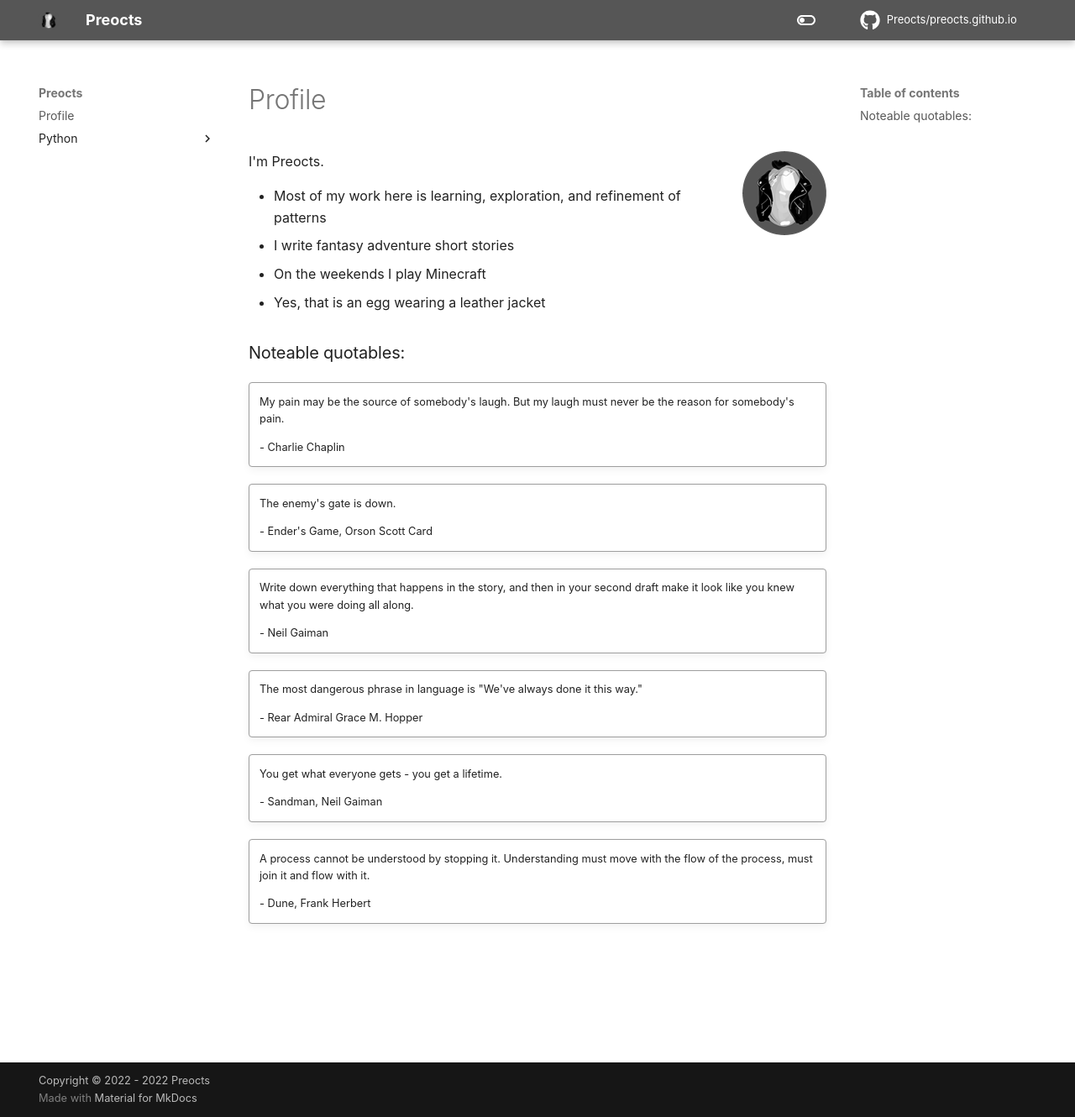
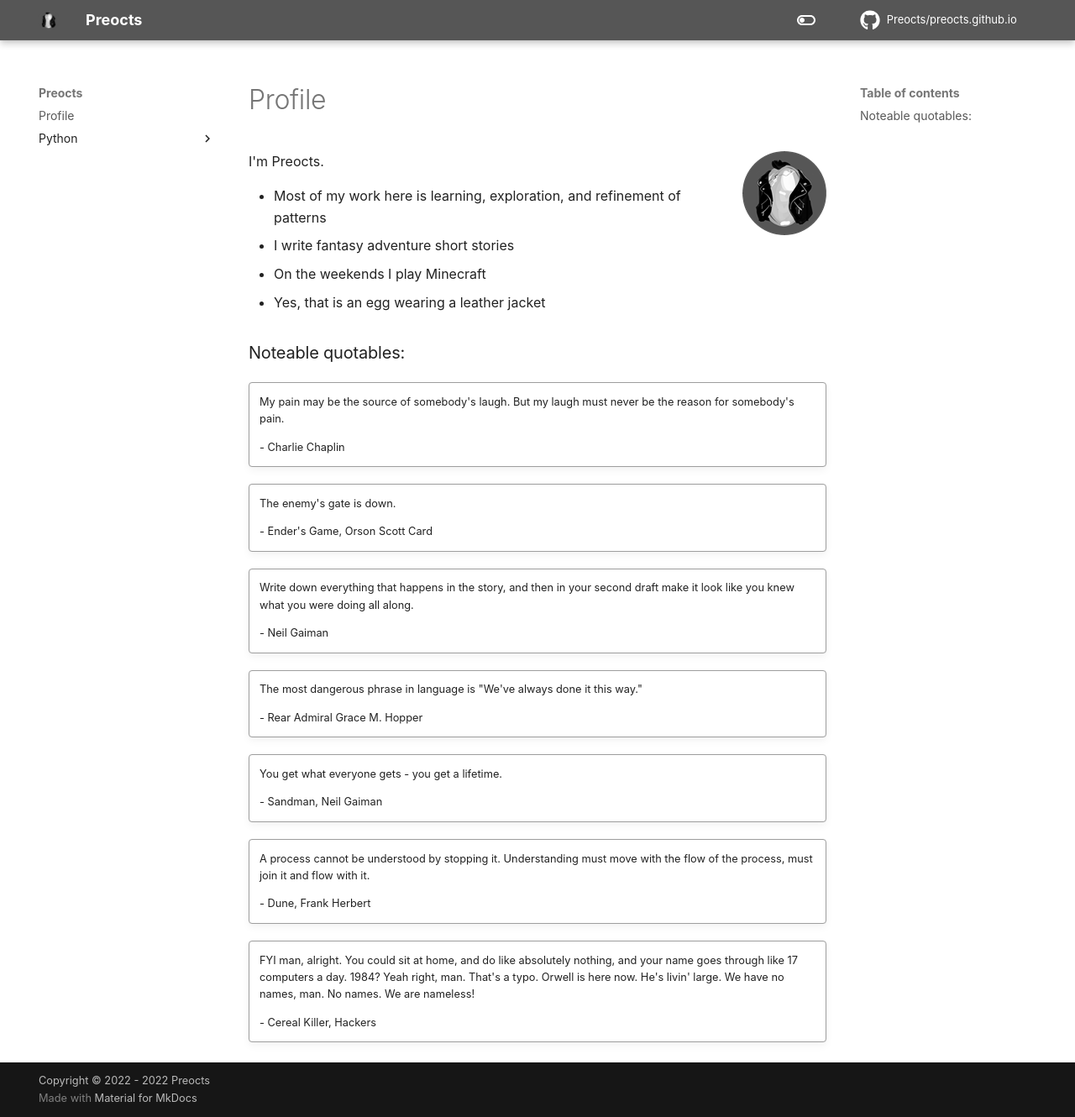
Before and after one commit to Preocts/preocts.github.io, an MkDocs documentation site: the page built from docs/index.md, in a window 1280 px wide and 1330 px high. Shown: the whole window at 84% size. Built offline with MkDocs 1.6.1 and Material for MkDocs 9.7.7, drawn with Linux system fonts in a browser that asks for light colours; comment, search, counter and statistics services are not loaded.

Commit message:
add quote

```diff
--- a/docs/index.md
+++ b/docs/index.md
@@ -44,3 +44,11 @@ I'm Preocts.
     move with the flow of the process, must join it and flow with it.
 
     \- Dune, Frank Herbert
+
+!!! quote ""
+    FYI man, alright. You could sit at home, and do like absolutely
+    nothing, and your name goes through like 17 computers a day. 1984?
+    Yeah right, man. That's a typo. Orwell is here now. He's livin'
+    large. We have no names, man. No names. We are nameless!
+
+    \- Cereal Killer, Hackers
```
